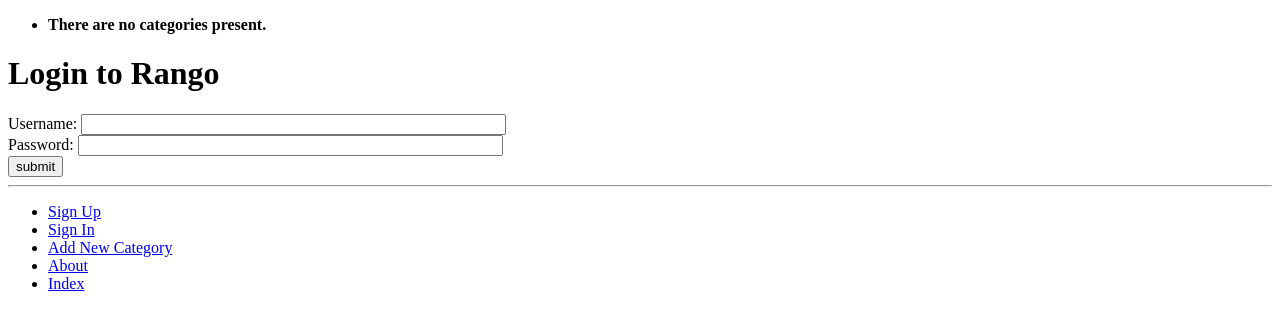
After one commit to Illuzzion/dj1, a Django app: page /rango/login/ in a window 1280 px wide. The commit adds this page. Shown: the top 330 px of the page. Run offline with Django 3.2, Linux system fonts and the light colour scheme; data that the repository does not hold is empty.

Commit message:
rango session changes

```diff
--- a/rango/urls.py
+++ b/rango/urls.py
@@ -12,4 +12,7 @@ urlpatterns = [
     url(r'^category/(?P<category_name_slug>[\w\-]+)/add_page/$', views.add_page, name='add_page'),
 
     url(r'^register/$', views.register, name='register'),
+    url(r'^login/$', views.user_login, name='login'),
+    url(r'^restricted/', views.restricted, name='restricted'),
+    url(r'^logout/', views.user_logout, name='logout'),
 ]
--- a/rango/views.py
+++ b/rango/views.py
@@ -1,6 +1,9 @@
-from django.http import HttpResponse
+from django.contrib.auth import authenticate, login, logout
+from django.contrib.auth.decorators import login_required
+from django.http import HttpResponse, HttpResponseRedirect
 from django.shortcuts import render, get_object_or_404
-from django.views import generic
+from django.core.urlresolvers import reverse
+# from django.views import generic
 
 from .forms import CategoryForm, PageForm, UserForm, UserProfileForm
 from .models import Category, Page
@@ -8,6 +11,9 @@ from .models import Category, Page
 
 # Create your views here.
 def index(request):
+    # запишем в сессию тестовую информацию
+    request.session.set_test_cookie()
+
     # return HttpResponse('Rango says hey there partner!<br><a href="/rango/about/">about page</a>')
     # return render(request, 'rango/index.html', {'boldmessage': "Crunchy, creamy, cookie, candy, cupcake!"})
     category_list = Category.objects.order_by('-likes')[:5]
@@ -21,6 +27,13 @@ def index(request):
 
 
 def about(request):
+    # если тестовая информация есть в сессии
+    if request.session.test_cookie_worked():
+        # выведем строку в консоли
+        print("TEST COOKIE WORKED!")
+        # удалим тестовую информацию из сессии
+        request.session.delete_test_cookie()
+
     return render(request, 'rango/about.html', {'name': 'sanya'})
 
 
@@ -38,6 +51,7 @@ def show_category(request, category_name_slug):
     return render(request, 'rango/category.html', context=context_dict)
 
 
+@login_required
 def add_category(request):
     form = CategoryForm()
 
@@ -63,6 +77,7 @@ def add_category(request):
     return render(request, 'rango/add_category.html', {'form': form})
 
 
+@login_required
 def add_page(request, category_name_slug):
     # try:
     #     category = Category.objects.get(slug=category_name_slug)
@@ -126,3 +141,59 @@ def register(request):
                   'rango/register.html',
                   {'user_form': user_form, 'profile_form': profile_form, 'registered': registered}
                   )
+
+
+def user_login(request):
+    # If the request is a HTTP POST, try to pull out the relevant information.
+    if request.method == 'POST':
+        # Gather the username and password provided by the user.
+        # This information is obtained from the login form.
+        # We use request.POST.get('<variable>') as opposed
+        # to request.POST['<variable>'], because the
+        # request.POST.get('<variable>') returns None if the
+        # value does not exist, while request.POST['<variable>']
+        # will raise a KeyError exception.
+        username = request.POST.get('username')
+        password = request.POST.get('password')
+
+        # Use Django's machinery to attempt to see if the username/password
+        # combination is valid - a User object is returned if it is.
+        user = authenticate(username=username, password=password)
+
+        # If we have a User object, the details are correct.
+        # If None (Python's way of representing the absence of a value), no user
+        # with matching credentials was found.
+        if user:
+            # Is the account active? It could have been disabled.
+            if user.is_active:
+                # If the account is valid and active, we can log the user in.
+                # We'll send the user back to the homepage.
+                login(request, user)
+                return HttpResponseRedirect(reverse('index'))
+            else:
+                # An inactive account was used - no logging in!
+                return HttpResponse("Your Rango account is disabled.")
+        else:
+            # Bad login details were provided. So we can't log the user in.
+            print("Invalid login details: {0}, {1}".format(username, password))
+            return HttpResponse("Invalid login details supplied.")
+
+    # The request is not a HTTP POST, so display the login form.
+    # This scenario would most likely be a HTTP GET.
+    else:
+        # No context variables to pass to the template system, hence the
+        # blank dictionary object...
+        return render(request, 'rango/login.html', {})
+
+
+@login_required
+def restricted(request):
+    return render(request, 'rango/restricted.html')
+
+
+@login_required
+def user_logout(request):
+    # Since we know the user is logged in, we can now just log them out.
+    logout(request)
+    # Take the user back to the homepage.
+    return HttpResponseRedirect(reverse('index'))
--- /dev/null
+++ b/requirements.txt
@@ -0,0 +1,5 @@
+Django==1.10.5
+django-uuslug==1.1.8
+python-slugify==1.2.1
+pytz==2016.10
+Unidecode==0.4.20
--- a/templates/rango/base.html
+++ b/templates/rango/base.html
@@ -19,10 +19,17 @@
 <hr/>
 <div>
     <ul>
+        {% if user.is_authenticated %}
+            <li><a href="{% url 'rango:restricted' %}">Restricted Page</a></li>
+            <li><a href="{% url 'rango:logout' %}">Logout</a></li>
+        {% else %}
+            <li><a href="{% url 'rango:register' %}">Sign Up</a></li>
+            <li><a href="{% url 'rango:login' %}">Sign In</a></li>
+        {% endif %}
         <li><a href="{% url 'rango:add_category' %}">Add New Category</a></li>
         <li><a href="{% url 'rango:about' %}">About</a></li>
         <li><a href="{% url 'rango:index' %}">Index</a></li>
-        <li><a href="{% url 'rango:register' %}">Sign Up</a></li>
+
     </ul>
 </div>
 </body>
--- a/templates/rango/index.html
+++ b/templates/rango/index.html
@@ -5,7 +5,11 @@
 
 {% block body_block %}
     <h1>Rango says...</h1>
-    <div>hey there partner!</div>
+    <div>{% if user.is_authenticated %}
+        howdy {{ user.username }}!
+    {% else %}
+        hey there partner!
+    {% endif %}</div>
     <div>
         {% if categories %}
             <h2>Most Liked Categories</h2>
--- /dev/null
+++ b/templates/rango/login.html
@@ -0,0 +1,16 @@
+{% extends 'rango/base.html' %}
+{% load staticfiles %}
+{% block title_block %}
+    Login
+{% endblock %}
+{% block body_block %}
+    <h1>Login to Rango</h1>
+    <form id="login_form" method="post" action="{% url 'rango:login' %}">
+        {% csrf_token %}
+        Username: <input type="text" name="username" value="" size="50"/>
+        <br/>
+        Password: <input type="password" name="password" value="" size="50"/>
+        <br/>
+        <input type="submit" value="submit"/>
+    </form>
+{% endblock %}
```
Also changed, not shown: dj1/settings.py (+3 -6 lines), orders/admin.py (+25 -5 lines), orders/forms.py (+8 -0 lines), templates/orders/base.html (+9 -4 lines), templates/rango/restricted.html (added, +8 -0 lines), orders/migrations/0002_auto_20170228_1135.py (added), rango/migrations/0005_userprofile.py (added).
